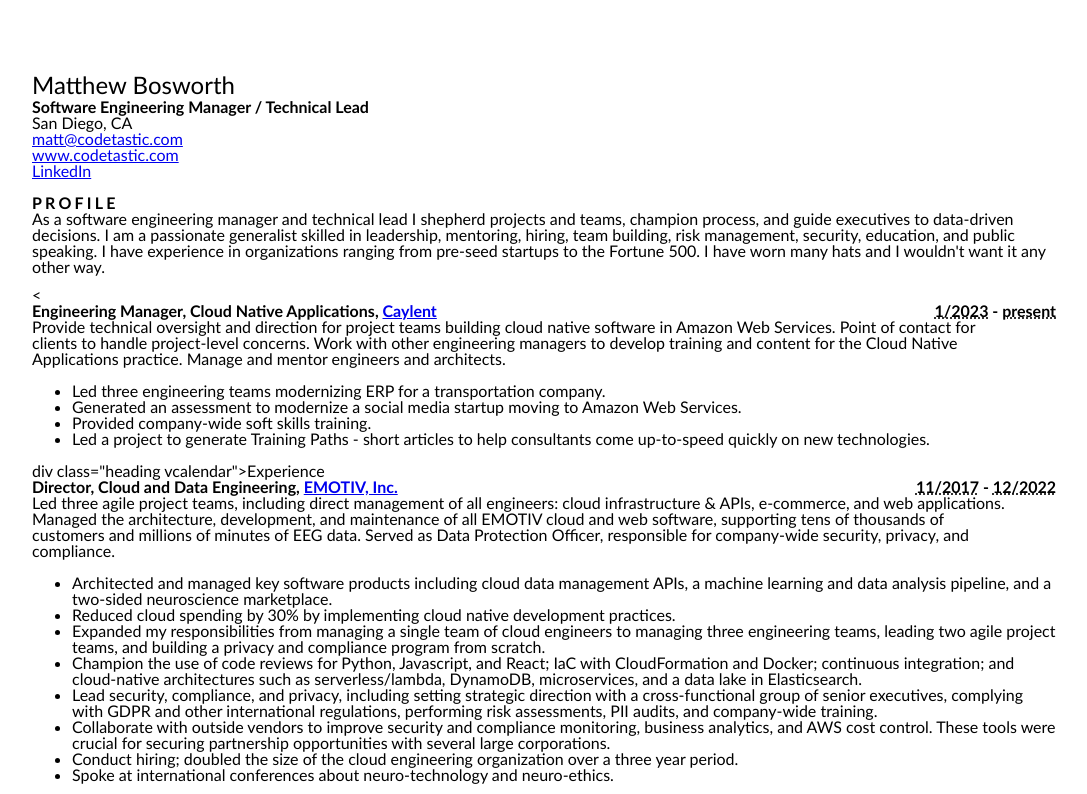
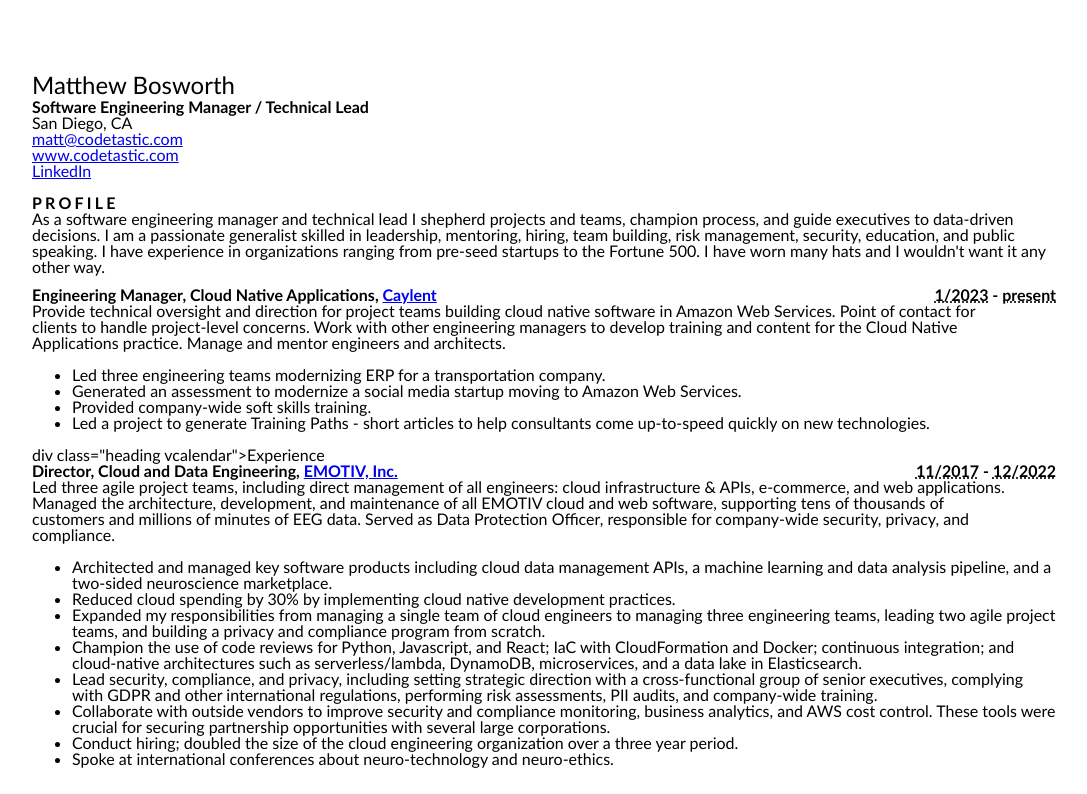
Before and after one commit to mattbo/mattbo.github.io, a plain HTML site: page resume-chrono.html in a window 1280 px wide. Shown: the top 794 px of the page, without its empty margins (96-1183 px from the left). Drawn offline with Linux system fonts and the light colour scheme.

Commit message:
Fix a typo

```diff
--- a/resume-chrono.html
+++ b/resume-chrono.html
@@ -39,7 +39,7 @@
   I have worn many hats and I wouldn't want it any other way.
 </div>
 
-<<div class="experience vevent vcard">
+<div class="experience vevent vcard">
   <div class="htitle">
     <object data="#myName" class="include"></object>
     <span class="title">Engineering Manager, Cloud Native Applications</span>,
```
